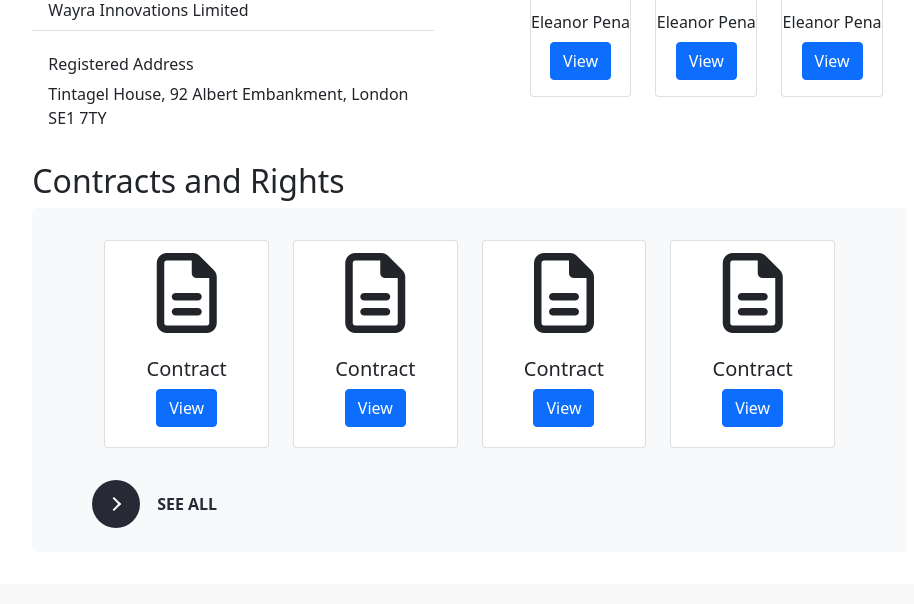
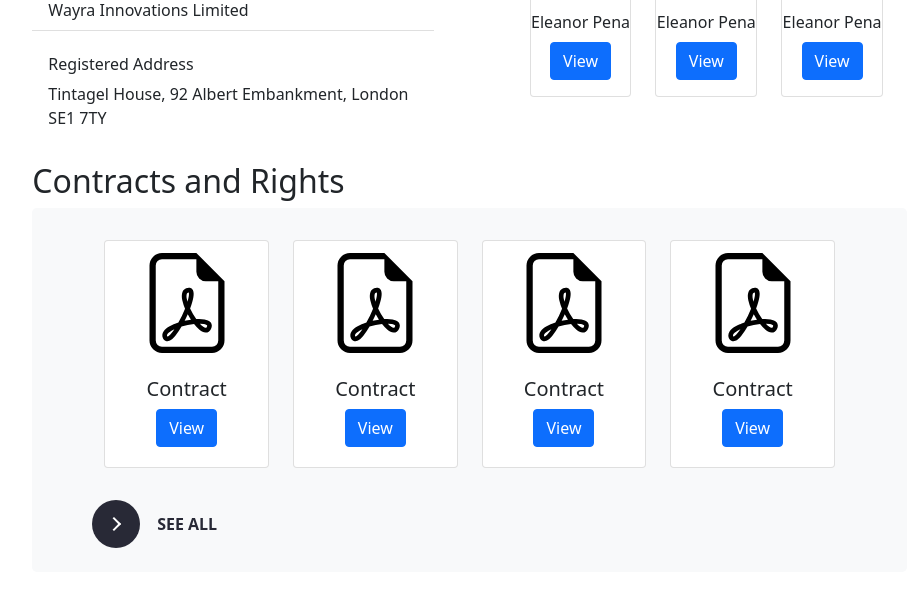
Before and after one commit to Yipyapyo/Wayra-Website, a Django app: page /portfolio_company/ in a window 1280 px wide. Shown: the part 612-1216 px from the top of the page, without its empty margins (277-1191 px from the left). Before the commit the page ends 1140 px from the top, so only its background shows below. Run offline with Django 4.2, Linux system fonts and the light colour scheme; some libraries are stand-ins or nearby versions.

Commit message:
added proper pdf icons for the portfolio page

```diff
--- a/portfolio/templates/partials/document_card.html
+++ b/portfolio/templates/partials/document_card.html
@@ -1,7 +1,9 @@
+{% load static %}
 <div class="col-md-6 col-xl-3 mb-2">
     <div class="card text-center p-1 rounded-5">
         <div class="container-fluid p-2 justify-content-center">
-            <i class="fa-regular fa-file-lines fa-5x"></i>
+            <img src="{% static 'images/pdf-icon.svg' %}" alt="" class="wayra-logo" width="100px">
+            <!-- <i class="fa-regular fa-file-lines fa-5x"></i> -->
         </div>
         <div class="card-body">
         <h5 class="card-title">Contract</h5>
```
Also changed, not shown: portfolio/static/images/pdf-icon.svg (added).
